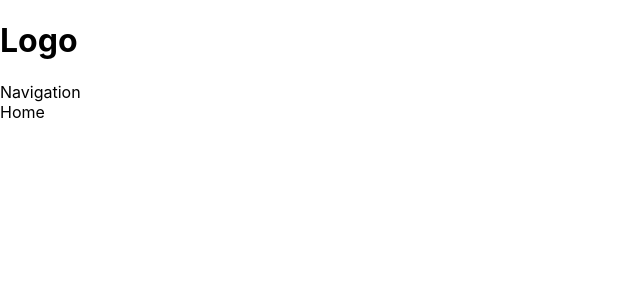
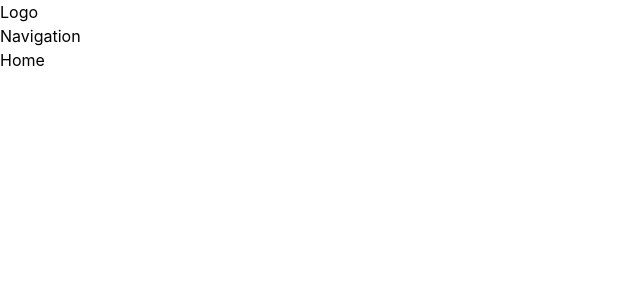
Before and after one commit to KF9pu/boilerplate-next-ts, a Next.js app: page / in a window 1280 px wide. Shown: the top 300 px of the page, without its empty margins (0-640 px from the left). Built offline with nearby package versions, Linux system fonts and the light colour scheme.

Commit message:
chore   : tailwindcss 적용

```diff
--- a/styles/globals.css
+++ b/styles/globals.css
@@ -1,9 +1,12 @@
+@tailwind base;
+@tailwind components;
+@tailwind utilities;
+
 html,
 body {
   padding: 0;
   margin: 0;
-  font-family: -apple-system, BlinkMacSystemFont, Segoe UI, Roboto, Oxygen,
-    Ubuntu, Cantarell, Fira Sans, Droid Sans, Helvetica Neue, sans-serif;
+  font-family: -apple-system, BlinkMacSystemFont, Segoe UI, Roboto, Oxygen, Ubuntu, Cantarell, Fira Sans, Droid Sans, Helvetica Neue, sans-serif;
 }
 
 a {
@@ -14,13 +17,3 @@
 * {
   box-sizing: border-box;
 }
-
-@media (prefers-color-scheme: dark) {
-  html {
-    color-scheme: dark;
-  }
-  body {
-    color: white;
-    background: black;
-  }
-}
```
